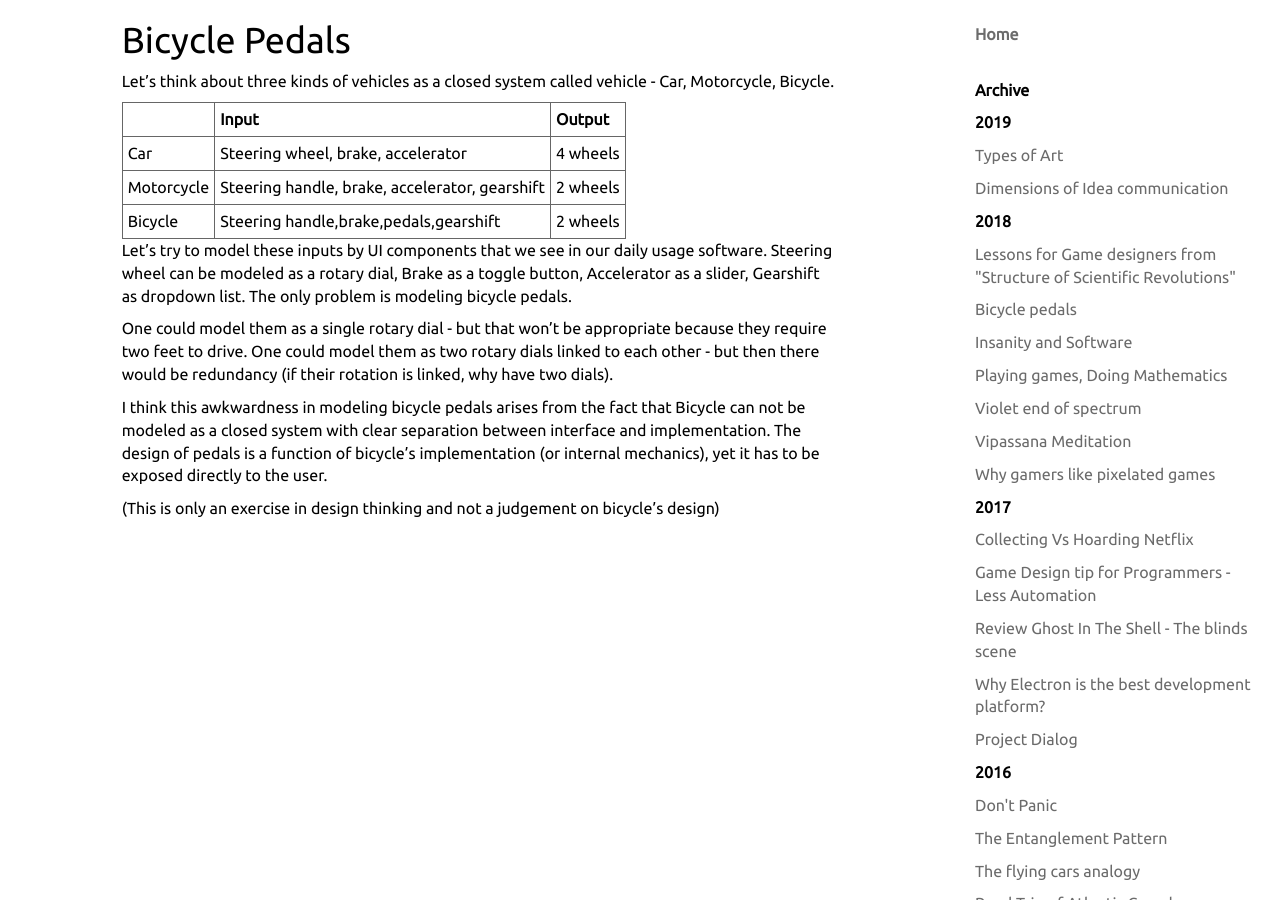
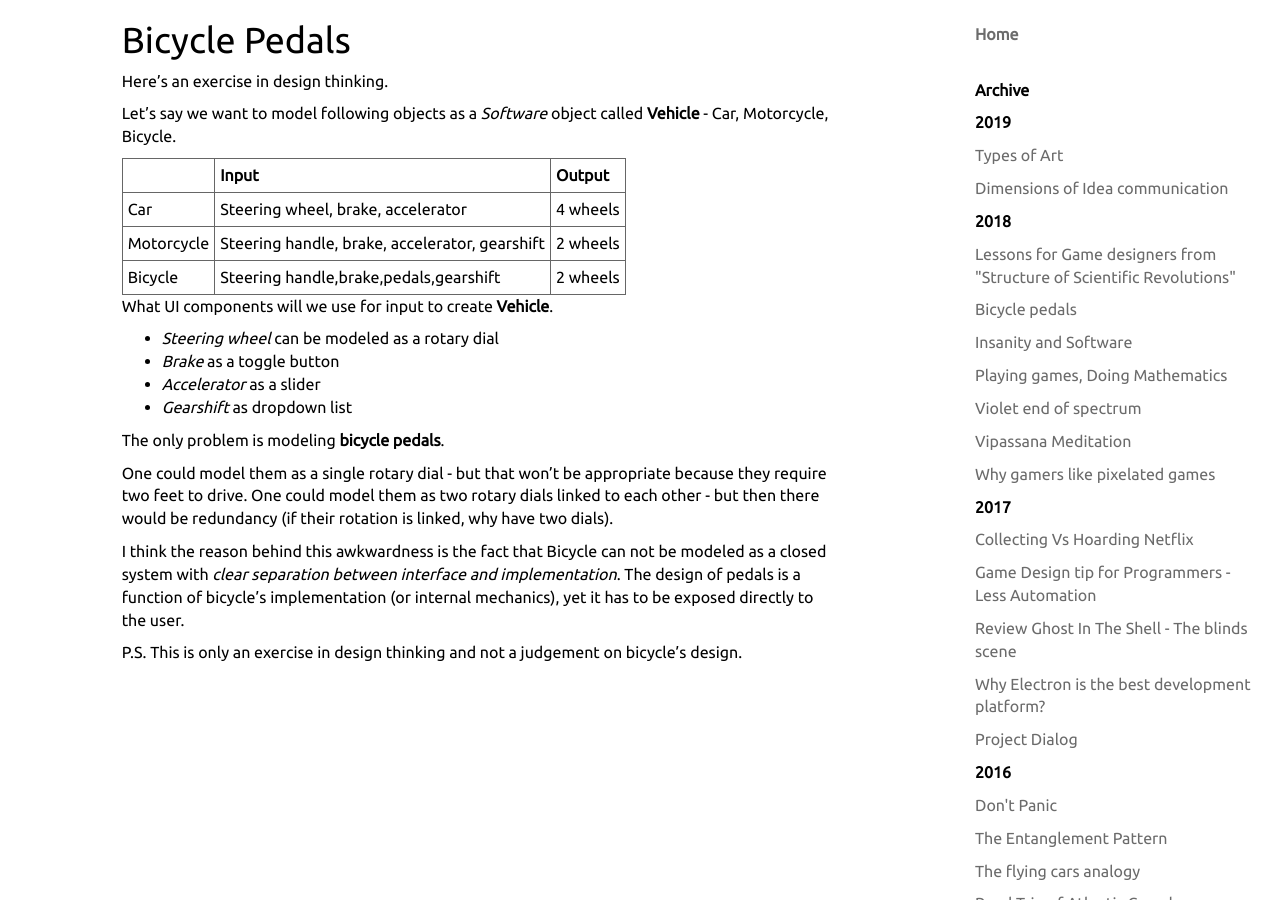
Before and after one commit to jay3sh/mepage, a Jekyll site: the page built from _posts/2018-12-07-vehicle-interface.md, in a window 1280 px wide and 900 px high. Built offline with Jekyll 4.4.1, drawn with Linux system fonts in a browser that asks for light colours.

Commit message:
update post

```diff
--- a/_posts/2018-12-07-vehicle-interface.md
+++ b/_posts/2018-12-07-vehicle-interface.md
@@ -6,7 +6,9 @@ title: Bicycle pedals
 Bicycle Pedals
 ===
 
-Let's think about three kinds of vehicles as a closed system called vehicle - Car, Motorcycle, Bicycle.
+Here's an exercise in design thinking.
+
+Let's say we want to model following objects as a *Software* object called **Vehicle** - Car, Motorcycle, Bicycle.
 
 | | Input | Output |
 |-|-------|--------|
@@ -14,10 +16,18 @@ Let's think about three kinds of vehicles as a closed system called vehicle - Ca
 |Motorcycle|Steering handle, brake, accelerator, gearshift|2 wheels|
 |Bicycle|Steering handle,brake,pedals,gearshift|2 wheels|
 
-Let's try to model these inputs by UI components that we see in our daily usage software. Steering wheel can be modeled as a rotary dial, Brake as a toggle button, Accelerator as a slider, Gearshift as dropdown list. The only problem is modeling bicycle pedals.
+
+What UI components will we use for input to create **Vehicle**.
+
+* *Steering wheel* can be modeled as a rotary dial
+* *Brake* as a toggle button
+* *Accelerator* as a slider
+* *Gearshift* as dropdown list
+
+The only problem is modeling **bicycle pedals**.
 
 One could model them as a single rotary dial - but that won't be appropriate because they require two feet to drive. One could model them as two rotary dials linked to each other - but then there would be redundancy (if their rotation is linked, why have two dials).
 
-I think this awkwardness in modeling bicycle pedals arises from the fact that Bicycle can not be modeled as a closed system with clear separation between interface and implementation. The design of pedals is a function of bicycle's implementation (or internal mechanics), yet it has to be exposed directly to the user.
+I think the reason behind this awkwardness is the fact that Bicycle can not be modeled as a closed system with *clear separation between interface and implementation*. The design of pedals is a function of bicycle's implementation (or internal mechanics), yet it has to be exposed directly to the user.
 
-(This is only an exercise in design thinking and not a judgement on bicycle's design)
+P.S. This is only an exercise in design thinking and not a judgement on bicycle's design.
```
